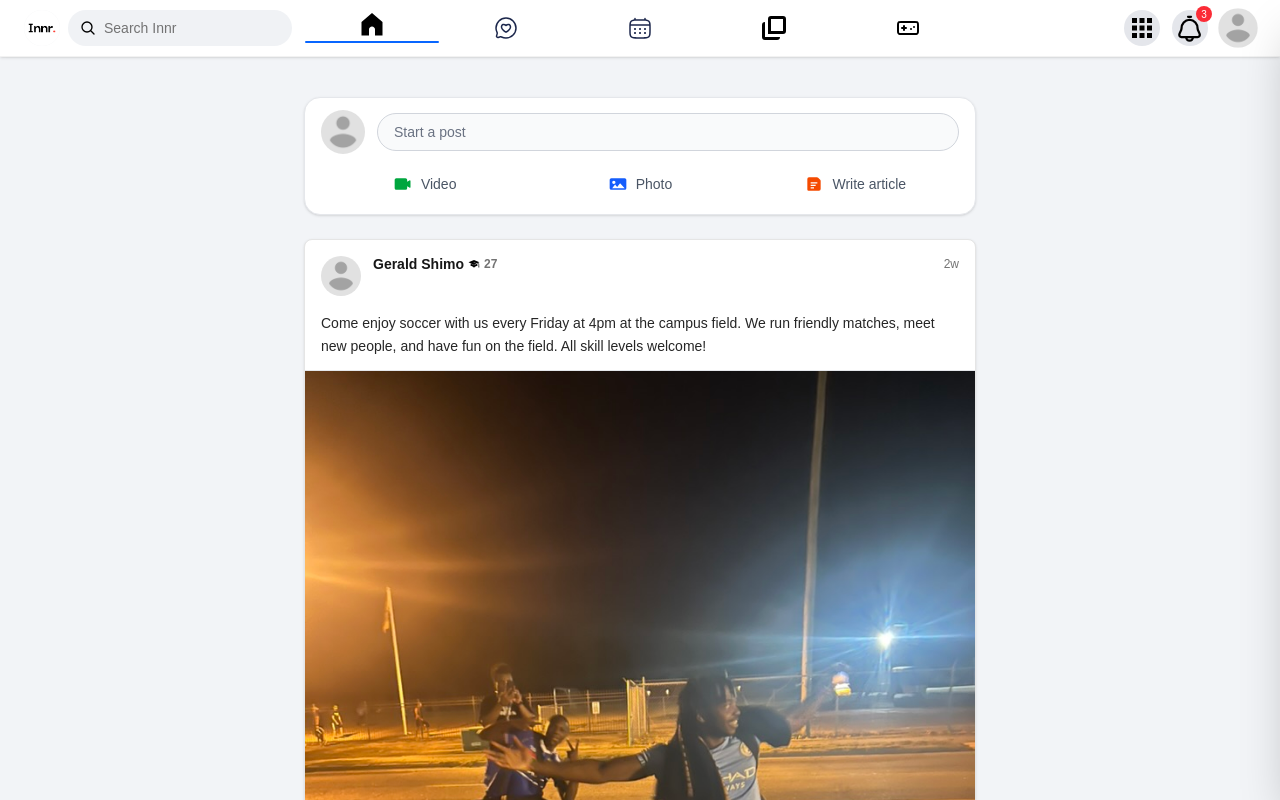
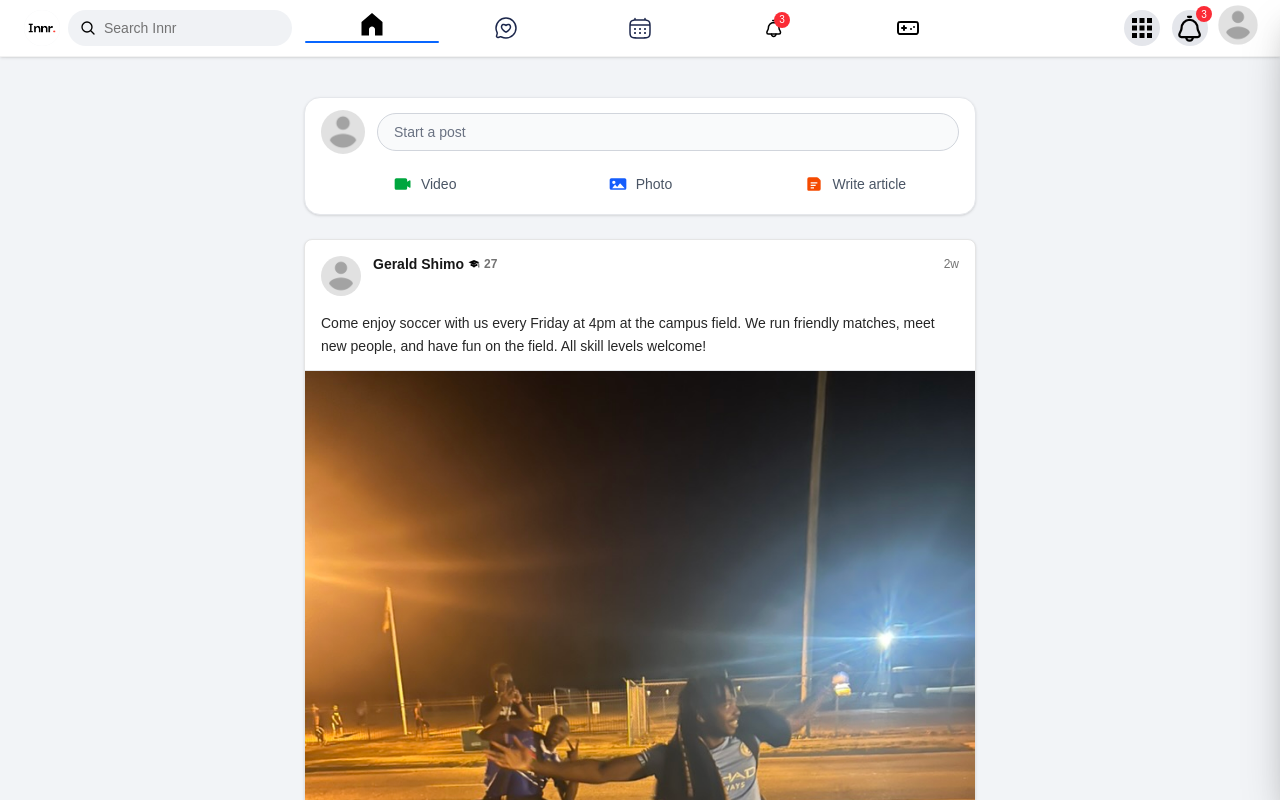
Before and after one commit to Gerald450/Innr-webapp, a Next.js app: page / in a window 1280 px wide. Shown: the top 800 px of the page. Built offline with nearby package versions, Linux system fonts and the light colour scheme; no server answers.

Commit message:
move notifications icon to center tabs

```diff
--- a/components/Navbar.tsx
+++ b/components/Navbar.tsx
@@ -4,12 +4,19 @@ import TooltipButton from "./TooltipButton";
 import { useRouter } from "next/navigation";
 import MenuDrawer from "./MenuDrawer";
 import { usePathname } from "next/navigation";
+import ProfileSidebar from "./ProfileSideBar";
+import { useUserAvatar } from "@/hooks/useUserAvatar";
 
 const navTabs = [
   { id: "home", label: "Home", icon: "/svgs/home.svg", path: "/" },
   { id: "chats", label: "Chats", icon: "/svgs/chat.svg", path: "/chats" },
   { id: "events", label: "Events", icon: "/svgs/events.svg", path: "/events" },
-  { id: "pages", label: "Pages", icon: "/svgs/pages.svg", path: "/pages" },
+  {
+    id: "notifications",
+    label: "Notifications",
+    icon: "/svgs/notification.svg",
+    path: "/notifications",
+  },
   { id: "gaming", label: "Gaming", icon: "/svgs/gaming.svg", path: "/gaming" },
 ];
 
@@ -21,7 +28,9 @@ export const Navbar: React.FC = () => {
   const containerRef = useRef<HTMLDivElement | null>(null);
   const [isMenuOpen, setIsMenuOpen] = useState(false);
   const pathname = usePathname() ?? "/";
+  const [openProfile, setOpenProfile] = useState(false);
   const router = useRouter();
+  const avatar = useUserAvatar();
 
   useEffect(() => {
     // set initial width on mount and subscribe to resize
@@ -63,7 +72,8 @@ export const Navbar: React.FC = () => {
 
   // compute breakpoints only when we have a real width
   const isWide = windowWidth !== null ? windowWidth >= 928 : false;
-  const isMedium = windowWidth !== null ? windowWidth >= 768 && windowWidth < 928 : false;
+  const isMedium =
+    windowWidth !== null ? windowWidth >= 768 && windowWidth < 928 : false;
 
   return (
     <header className="sticky top-0 z-50 w-full bg-white border-b border-black/5 shadow-sm">
@@ -130,7 +140,10 @@ export const Navbar: React.FC = () => {
           <div className="flex w-full max-w-[768px]">
             {navTabs.map((tab) => {
               const isActive =
-                pathname === tab.path || (tab.path !== "/" && pathname.startsWith(tab.path));
+                pathname === tab.path ||
+                (tab.path !== "/" && pathname.startsWith(tab.path));
+
+              const isNotifications = tab.label === "Notifications";
 
               return (
                 <TooltipButton
@@ -138,21 +151,33 @@ export const Navbar: React.FC = () => {
                   label={tab.label}
                   fullWidth
                   as="button"
-                  onClick={() => {
-                    // we derive active from pathname so no need to set local activeTab
-                    router.push(tab.path);
-                  }}
+                  onClick={() => router.push(tab.path)}
                 >
                   <div
-                    className={`flex-1 flex flex-col items-center text-xl transition py-1 ${
+                    className={`relative flex-1 flex flex-col items-center text-xl transition py-1 ${
                       isActive ? "text-[#0866ff]" : "text-neutral-500"
                     }`}
                     aria-label={tab.label}
                   >
+                    <div className="relative">
                       <img src={tab.icon} alt={tab.label} className="h-6 w-6" />
+
+                      {/* BADGE attached directly to the image */}
+                      {isNotifications && (
+                        <span className="absolute -top-1 -right-1 inline-flex h-4 w-4 items-center justify-center rounded-full bg-red-500 text-[10px] text-white">
+                          3
+                        </span>
+                      )}
+                    </div>
+
+
+                    {/* underline if active */}
                     {isActive && (
                       <span className="mt-1 h-0.5 w-full bg-[#0866ff] rounded-full" />
                     )}
+
+
+
                   </div>
                 </TooltipButton>
               );
@@ -163,7 +188,11 @@ export const Navbar: React.FC = () => {
         {/* RIGHT icons */}
         <div className="flex items-center gap-3 flex-shrink-0 justify-self-end relative">
           {/* Menu Button */}
-          <TooltipButton label="Menu" iconSrc="/svgs/menu.svg" onClick={() => setIsMenuOpen(true)}>
+          <TooltipButton
+            label="Menu"
+            iconSrc="/svgs/menu.svg"
+            onClick={() => setIsMenuOpen(true)}
+          >
             <div
               className="relative flex h-9 w-9 items-center justify-center shrink-0 rounded-full bg-[#e4e6eb] transition hover:bg-[#d8dadf]"
               aria-label="Menu"
@@ -171,7 +200,11 @@ export const Navbar: React.FC = () => {
               <img src="/svgs/menu.svg" className="h-5 w-5" />
             </div>
           </TooltipButton>
-          <MenuDrawer open={isMenuOpen} onClose={() => setIsMenuOpen(false)} tabs={navTabs} />
+          <MenuDrawer
+            open={isMenuOpen}
+            onClose={() => setIsMenuOpen(false)}
+            tabs={navTabs}
+          />
 
           {/* Notifications Button */}
           <TooltipButton label="Notification" iconSrc="/svgs/notification.svg">
@@ -187,17 +220,20 @@ export const Navbar: React.FC = () => {
           </TooltipButton>
 
           {/* Profile Button */}
-          <TooltipButton
-            label="Profile"
-            iconSrc="/images/avatar_placeholder.png"
-          >
+          <div onClick={() => setOpenProfile(true)}>
+            <TooltipButton label="Profile" iconSrc={avatar}>
               <img
-              src="/images/avatar_placeholder.png"
+                src={avatar}
                 alt="Profile"
                 className="h-9 w-9 scale-110 rounded-full shrink-0 object-cover"
               />
             </TooltipButton>
           </div>
+          <ProfileSidebar
+            open={openProfile}
+            onClose={() => setOpenProfile(false)}
+          />
+        </div>
       </div>
     </header>
   );
--- /dev/null
+++ b/components/ProfileSideBar.tsx
@@ -0,0 +1,71 @@
+"use client";
+
+import { supabase } from "@/lib/supabaseClient";
+import { useEffect, useState } from "react";
+import { useRouter } from "next/navigation";
+import { useUserAvatar } from "@/hooks/useUserAvatar";
+
+export default function ProfileSidebar({ open, onClose }: { open: boolean; onClose: () => void }) {
+  const [fullName, setFullName] = useState<string | null>(null);
+  const avatar = useUserAvatar();
+  const router = useRouter();
+
+  useEffect(() => {
+    const fetchProfile = async () => {
+      const { data } = await supabase.auth.getUser();
+      const user = data?.user;
+
+      if (!user) return;
+
+      setFullName(user.user_metadata.full_name ?? "Profile");
+    };
+
+    fetchProfile();
+  }, []);
+
+  const handleLogout = async () => {
+    await supabase.auth.signOut();
+    router.push("/signin");
+  };
+
+  return (
+    <div
+      className={`fixed top-0 text-black right-0 h-full w-64 bg-white shadow-xl p-6 transition-transform duration-300
+        ${open ? "translate-x-0" : "translate-x-full"}
+      `}
+    >
+      {/* Close button */}
+      <button className="text-gray-500 mb-4" onClick={onClose}>
+        ✕
+      </button>
+
+      {/* Avatar */}
+      <div className="flex justify-center mb-4">
+        <img
+          src={avatar}
+          alt="Profile Picture"
+          className="w-20 h-20 rounded-full object-cover border"
+        />
+      </div>
+
+      {/* Clickable Name */}
+      <div
+        className="text-xl font-semibold text-center cursor-pointer hover:text-blue-600"
+        onClick={() => {
+          onClose(); // close sidebar
+          router.push("/profile");
+        }}
+      >
+        {fullName}
+      </div>
+
+      {/* Logout Button */}
+      <button
+        onClick={handleLogout}
+        className="mt-8 bg-red-500 text-white w-full py-2 rounded-lg hover:bg-red-600 transition"
+      >
+        Log Out
+      </button>
+    </div>
+  );
+}
--- /dev/null
+++ b/hooks/useUserAvatar.tsx
@@ -0,0 +1,27 @@
+"use client";
+
+import { useEffect, useState } from "react";
+import { supabase } from "@/lib/supabaseClient";
+
+export function useUserAvatar() {
+  const [avatar, setAvatar] = useState<string>("/images/avatar_placeholder.png");
+
+  useEffect(() => {
+    const loadAvatar = async () => {
+      const { data } = await supabase.auth.getUser();
+      const user = data?.user;
+
+      if (!user) return;
+
+      const metaAvatar = user.user_metadata?.avatar_url;
+
+      if (metaAvatar) {
+        setAvatar(metaAvatar);
+      }
+    };
+
+    loadAvatar();
+  }, []);
+
+  return avatar;
+}
```
Lines whose indentation alone changed are shown as unchanged.
